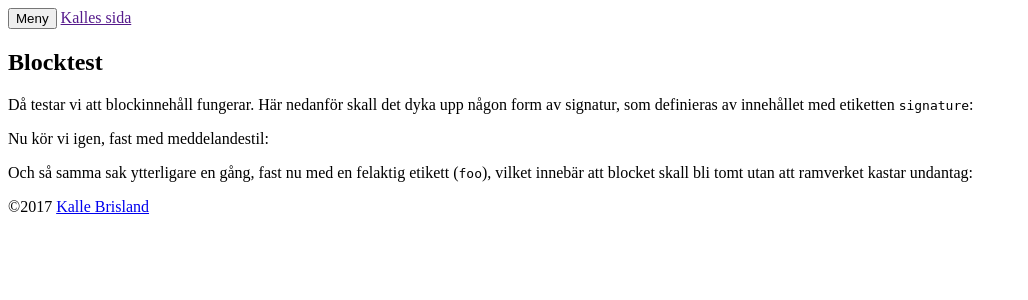
After one commit to lrc-se/bth-anax-lite, a PHP site: template views/test2.php in a window 1280 px wide. The commit adds this page. Shown: the top 300 px of the page, without its empty margins (0-1028 px from the left). Run offline with PHP 8.4, Linux system fonts and the light colour scheme; the template is opened without the code that fills it, so the values that code supplies are empty; some web fonts are replaced.

Commit message:
Added block test page

```diff
--- /dev/null
+++ b/views/test2.php
@@ -0,0 +1,7 @@
+        <h1>Blocktest</h1>
+        <p>Då testar vi att blockinnehåll fungerar. Här nedanför skall det dyka upp någon form av signatur, som definieras av innehållet med etiketten <code>signature</code>:</p>
+<?php $app->renderBlock('signature'); ?>
+        <p>Nu kör vi igen, fast med meddelandestil:</p>
+        <div class="msg"><div><?php $app->renderBlock('signature'); ?></div></div>
+        <p>Och så samma sak ytterligare en gång, fast nu med en felaktig etikett (<code>foo</code>), vilket innebär att blocket skall bli tomt utan att ramverket kastar undantag:</p>
+        <div class="msg"><div><?php $app->renderBlock('foo'); ?></div></div>
```
Also changed, not shown: config/routes/public.php (+8 -0 lines), htdocs/css/style.css (+10 -1 lines).
